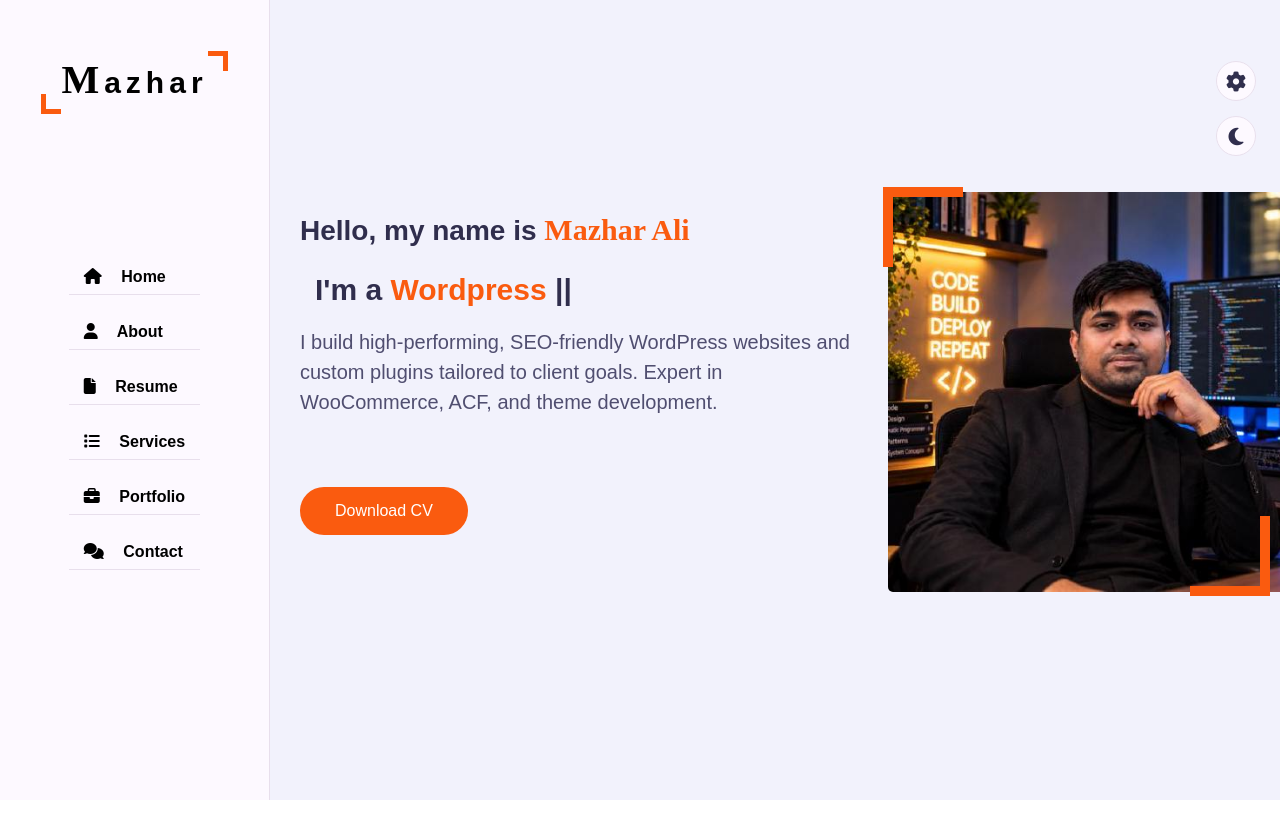
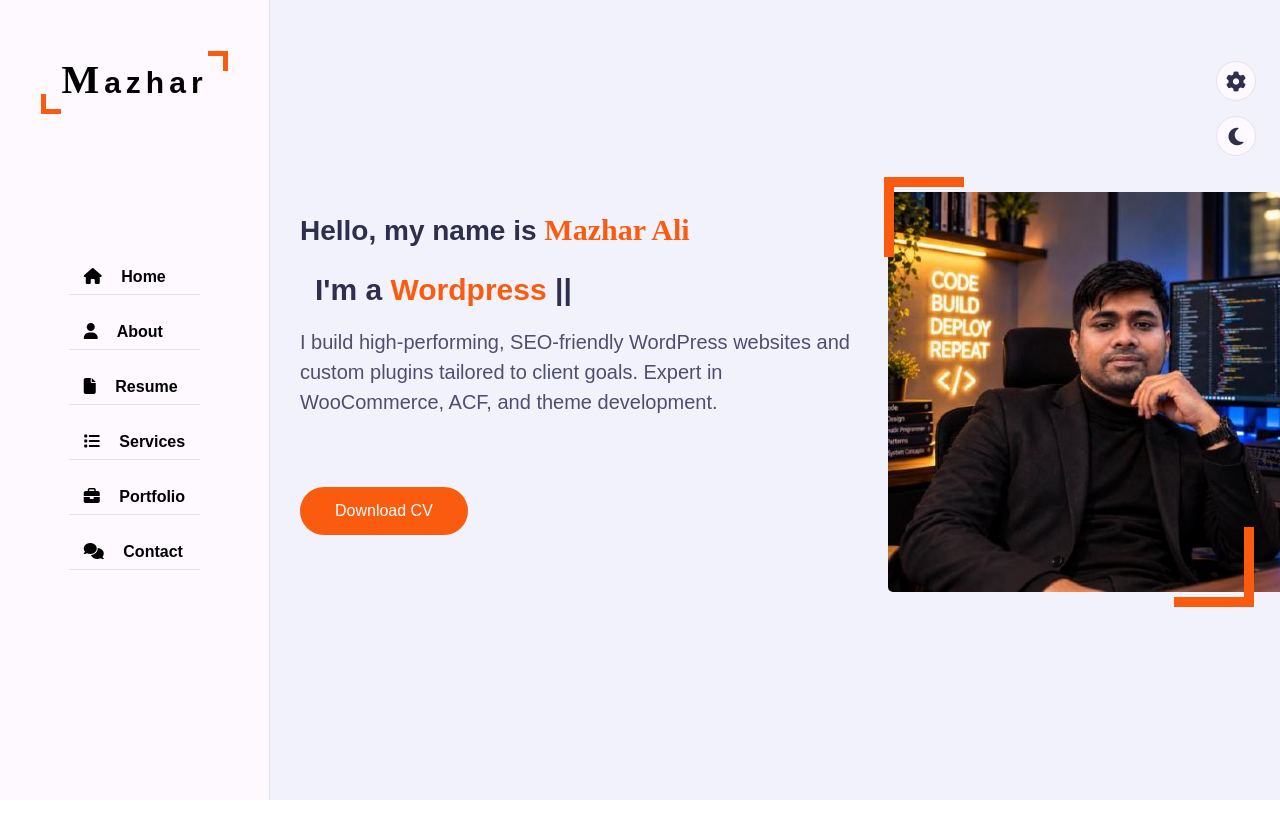
Before and after one commit to mazharwp/portfolio, a Next.js app: page / in a window 1280 px wide. Built offline with nearby package versions, Linux system fonts and the light colour scheme.

Commit message:
Update project files and features

```diff
--- a/src/assets/css/style.css
+++ b/src/assets/css/style.css
@@ -349,8 +349,8 @@ h3.my-profession {
     width: 80px;
     border-bottom: 10px solid var(--skin-color);
     border-right: 10px solid var(--skin-color);
-    right: -5px;
-    bottom: 3px;
+    right: 11px;
+    bottom: -8px;
 }
 
 .home-img::before {
@@ -360,8 +360,8 @@ h3.my-profession {
     width: 80px;
     border-top: 10px solid var(--skin-color);
     border-left: 10px solid var(--skin-color);
-    left: 10px;
-    top: -5px;
+    left: 11px;
+    top: -15px;
 }
 
 .home .home-img img {
--- a/src/views/Portfolio.js
+++ b/src/views/Portfolio.js
@@ -25,7 +25,7 @@ import internationalballroom from '../assets/images/internationalballroom.webp';
 import leipersfork from '../assets/images/leipersfork.webp';
 import mz from '../assets/images/mz.png';
 import neverendingstorybooks from '../assets/images/neverendingstorybooks.webp';
-import noahsmimiknits_reduced from '../assets/images/noahsmimiknits_reduced.jpg';
+import noahsmimiknits from '../assets/images/noahsmimiknits.jpg';
 import oshohomeropa from '../assets/images/oshohomeropa.webp';
 import raghavagroup from '../assets/images/raghavagroup.png';
 import sonoranfleetcare from '../assets/images/sonoranfleetcare.png';
@@ -56,7 +56,7 @@ function Portfolio() {
   	{ img: cherylkuckpdx, title: "Personal Blog", link: "https://cherylkuckpdx.com/", desc: "Personal blog and digital writing portfolio website", category: "wp" },
 	  { img: raghavagroup, title: "Raghava Group", link: "https://www.raghavagroup.in/", desc: "Architecture and Structural Design", category: "wp" },
 	  { img: sonoranfleetcare, title: "Sonoran Fleet Care", link: "https://sonoranfleetcare.com/", desc: "Commercial Vehicle Maintenance & Repair", category: "wp" },
-	  { img: noahsmimiknits_reduced, title: "Noah's Mimi Knits", link: "https://noahsmimiknits.com/", desc: "Fashion, Baby Products & Handmade Crafts", category: "wp" },
+	  { img: noahsmimiknits, title: "Noah's Mimi Knits", link: "https://noahsmimiknits.com/", desc: "Fashion, Baby Products & Handmade Crafts", category: "wp" },
     { img: bayoupepusa, title: "BAYOUPEP USA", link: "https://bayoupepusa.com/", desc: "Biotechnology, Laboratory Research & Scientific Supplies", category: "wp" },
     { img: atomixresearch, title: "Atomix Research", link: "https://atomixresearch.com/", desc: "Scientific Research Products", category: "wp" },
 
```
